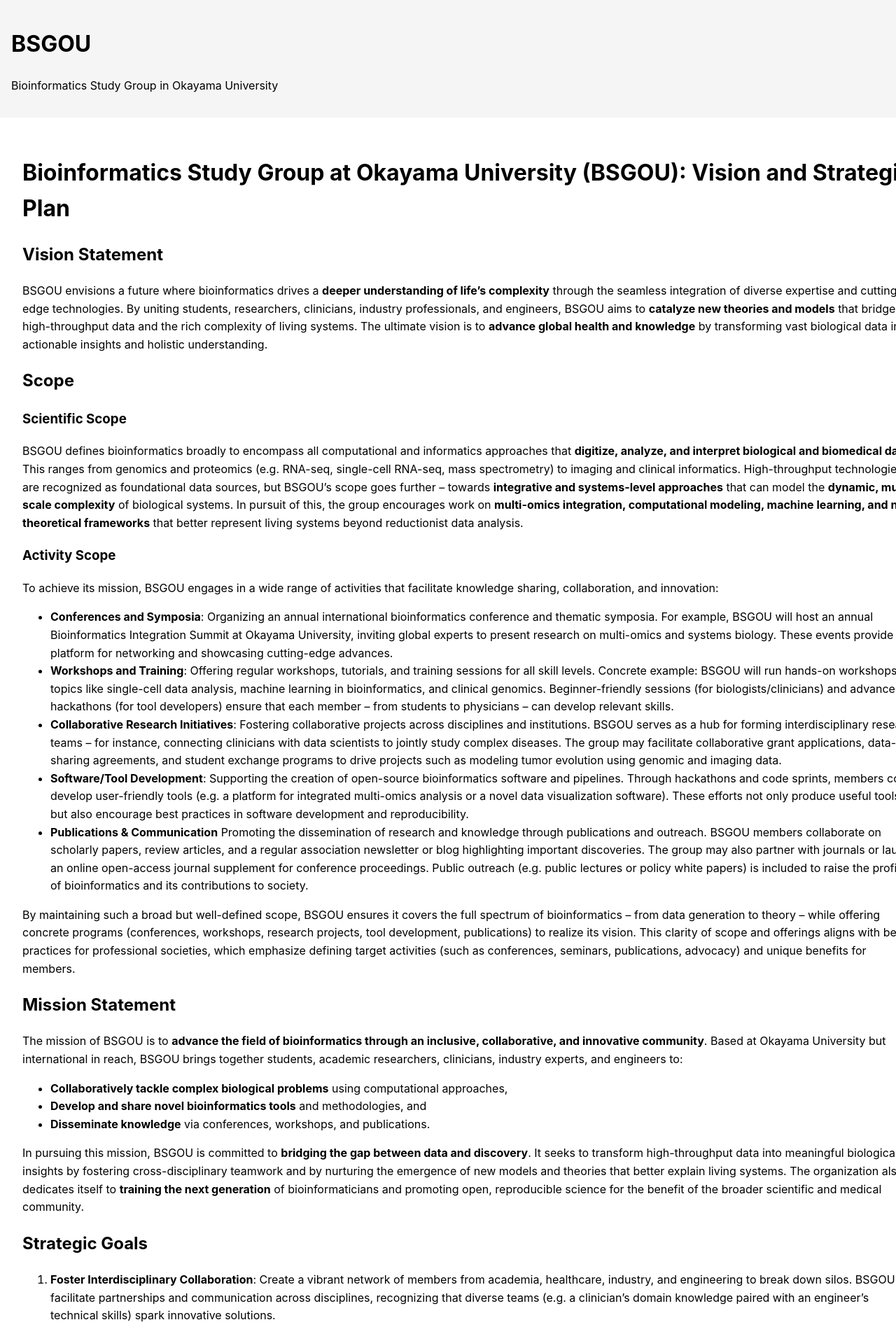
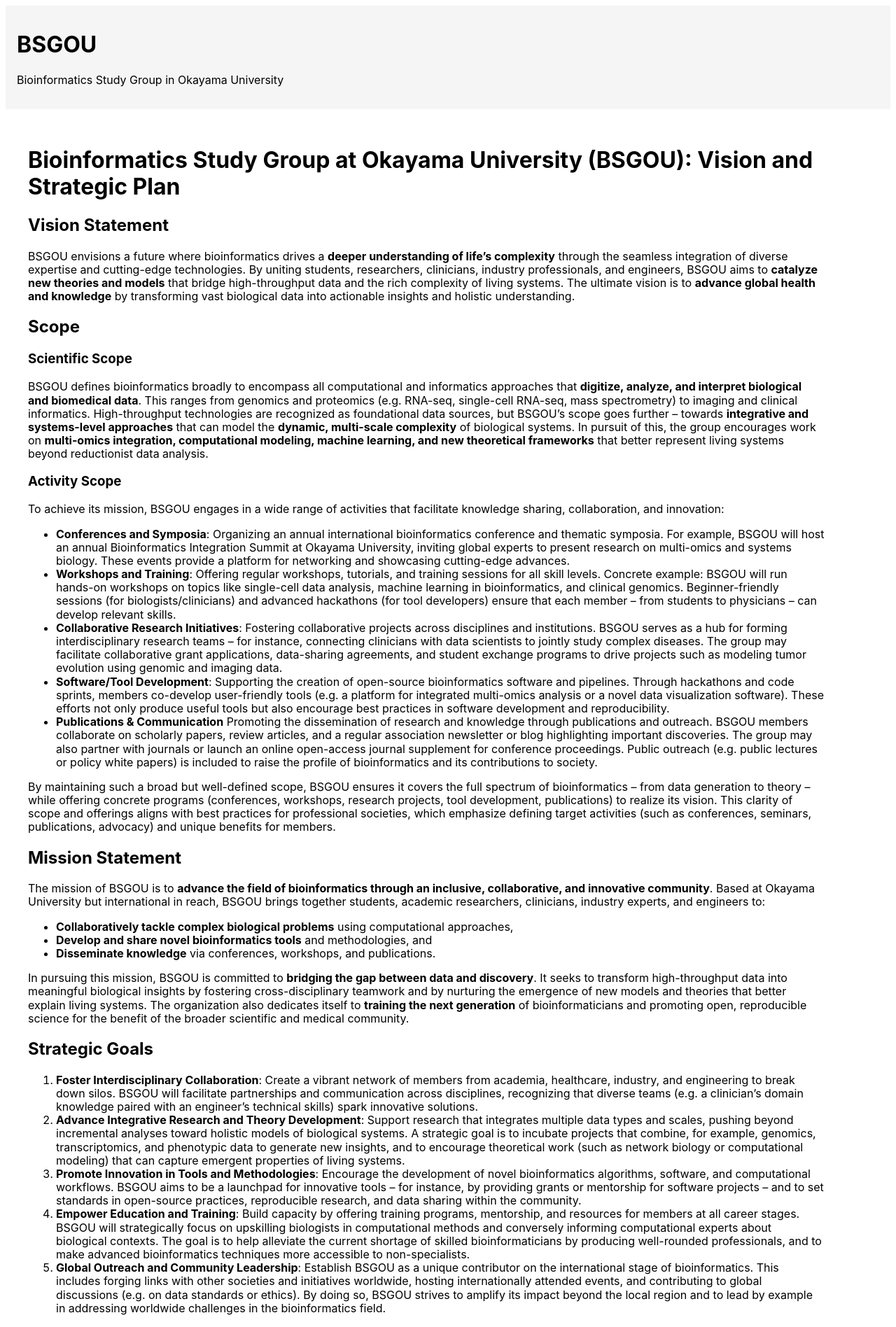
Before and after one commit to LabOnoM/LabOnoM.github.io, a Jekyll site: the page built from README.md, in a window 1280 px wide. Shown: the top 1896 px of the page at 70% size. Built offline with Jekyll 4.4.1, drawn with Linux system fonts in a browser that asks for light colours.

Commit message:
Update default.html

```diff
--- a/_layouts/default.html
+++ b/_layouts/default.html
@@ -6,9 +6,9 @@
     <style>
       body {
         font-family: -apple-system, BlinkMacSystemFont, "Segoe UI", Roboto, "Helvetica Neue", Arial, sans-serif;
-        margin: 0;
-        padding: 0;
-        line-height: 1.6;
+        margin: 0.2;
+        padding: 0.2;
+        line-height: 1.2;
       }
       header, footer {
         background: #f5f5f5;
@@ -16,8 +16,8 @@
       }
       main {
         padding: 2em;
-        max-width: 100%;
-        width: 100%;
+        max-width: 95%;
+        width: 90%;
       }
       a {
         color: #0366d6;
```
